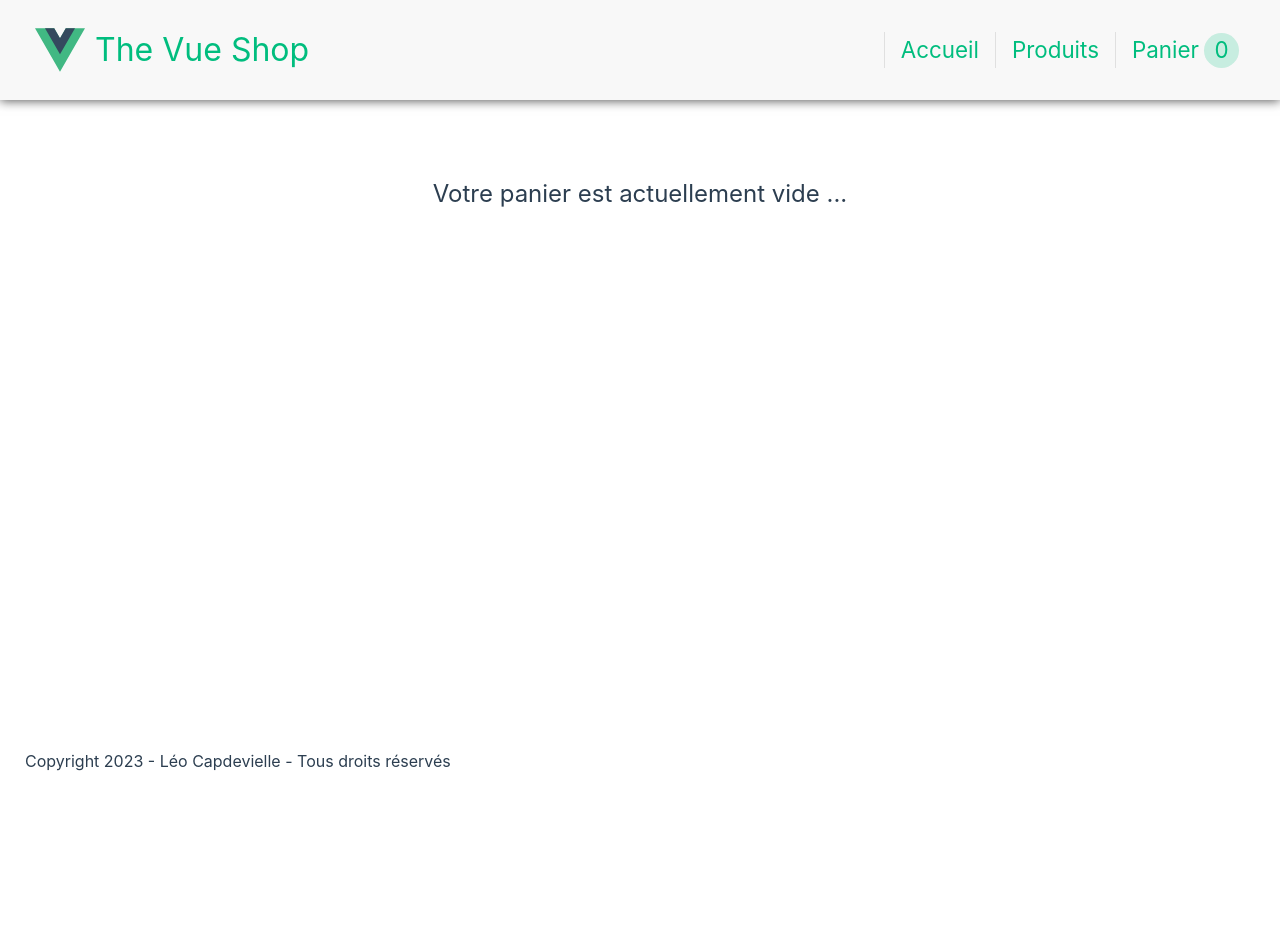
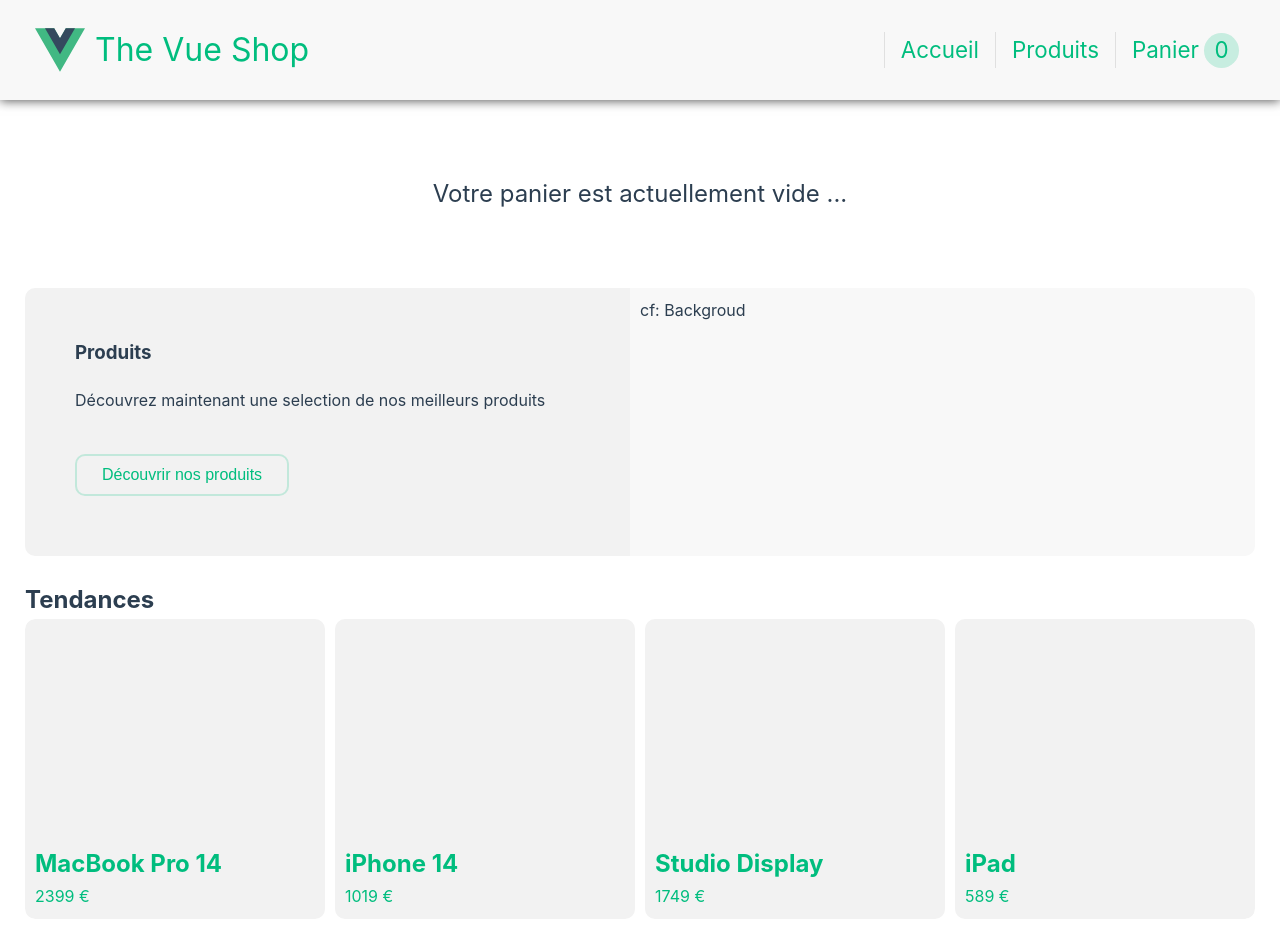
Before and after one commit to leocapde/the-vue-shop, a Vue app: page /cart in a window 1280 px wide. Shown: the top 952 px of the page. Before the commit the page ends 800 px from the top, so only its background shows below. Built offline with nearby package versions, Linux system fonts and the light colour scheme.

Commit message:
Création de la section Trending

```diff
--- a/src/components/ProductShowing.vue
+++ b/src/components/ProductShowing.vue
@@ -2,14 +2,13 @@
 import { storeToRefs } from "pinia";
 import { useProductsStore } from "../stores/products";
 import { useCartStore } from "../stores/cart";
-import Banner from "./Banner.vue";
 import ValidateBtn from "./buttons/ValidateBtn.vue";
 const { product } = storeToRefs(useProductsStore());
 const { addToCart } = useCartStore();
 </script>
 
 <template>
-  <section id="ProductShowing">
+  <section id="ProductShowing" :key="this.$route.params.id">
     <div class="product-showing-img">cf: Image</div>
     <div class="product-showing-description">
       <h3 class="product-showing-title">{{ product.name }}</h3>
@@ -46,7 +45,6 @@
       </div>
     </div>
   </section>
-  <Banner />
 </template>
 
 <script>
@@ -54,6 +52,10 @@
 
 export default {
   mounted() {
+    const route = parseInt(this.$route.params.id);
+    getProduct(route);
+  },
+  updated() {
     const route = parseInt(this.$route.params.id);
     getProduct(route);
   },
--- a/src/components/ProductsCard.vue
+++ b/src/components/ProductsCard.vue
@@ -40,6 +40,7 @@
   &-title {
     font-weight: bold;
     font-size: 1.5rem;
+    margin: 0;
   }
 }
 </style>
--- a/src/components/ProductsList.vue
+++ b/src/components/ProductsList.vue
@@ -25,6 +25,9 @@
 </template>
 
 <style scoped lang="scss">
+#ProductsList {
+  margin-bottom: 25px;
+}
 .productsList-container {
   display: grid;
   grid-template-columns: repeat(4, 1fr);
--- a/src/components/Showcase.vue
+++ b/src/components/Showcase.vue
@@ -59,6 +59,7 @@
   justify-content: center;
   align-items: end;
   font-size: 1.2rem;
+  min-height: 225px;
 
   &-one {
     grid-column: 1 / span 2;
@@ -73,6 +74,7 @@
     @media (max-width: 768px) {
       grid-column: 1 / span 4;
       grid-row: 1;
+      aspect-ratio: auto;
     }
   }
 
--- /dev/null
+++ b/src/components/Trending.vue
@@ -0,0 +1,58 @@
+<script setup>
+import ProductsCard from "./ProductsCard.vue";
+import { storeToRefs } from "pinia";
+import { useProductsStore } from "../stores/products";
+const { trending } = storeToRefs(useProductsStore());
+</script>
+
+<template>
+  <section id="Trending">
+    <h3 class="trending-title">Tendances</h3>
+    <div class="trending-list">
+      <ProductsCard
+        v-for="product in trending"
+        class="trending-list-item"
+        :key="product.id"
+        :to="{ name: 'product', params: { id: product.id } }"
+      >
+        <template #title>{{ product.name }}</template>
+        <template #price>{{ product.price }} €</template>
+      </ProductsCard>
+    </div>
+  </section>
+</template>
+
+<script>
+const { getTrending } = useProductsStore();
+
+export default {
+  mounted() {
+    getTrending();
+  },
+};
+</script>
+
+<style scoped lang="scss">
+.trending {
+  &-title {
+    font-size: 1.5rem;
+    font-weight: bold;
+  }
+
+  &-list {
+    display: grid;
+    grid-auto-flow: column;
+    grid-gap: 10px;
+    overflow: scroll;
+    border-radius: 10px;
+
+    &-item {
+      width: 300px;
+
+      @media (max-width: 768px) {
+        width: 250px;
+      }
+    }
+  }
+}
+</style>
--- a/src/stores/products.js
+++ b/src/stores/products.js
@@ -4,6 +4,7 @@
   id: "products",
   state: () => ({
     filter: "all",
+    trending: [],
     product: {},
     products: [
       {
@@ -46,7 +47,7 @@
         name: 'Écran PC 24" Professionnel ViewFinity S60U',
         price: 199,
         categorie: "moniteurs",
-        trending: false,
+        trending: true,
         specs: {
           Marque: "Samsung",
           Taille: '24"',
@@ -84,9 +85,12 @@
     resetFilter() {
       this.filter = "all";
     },
-    async getProduct(id) {
+    getProduct(id) {
       const index = this.products.findIndex((product) => product.id === id);
       this.product = this.products[index];
     },
+    getTrending() {
+      this.trending = this.products.filter((item) => item.trending);
+    },
   },
 });
--- a/src/views/CartView.vue
+++ b/src/views/CartView.vue
@@ -4,6 +4,8 @@
 import CartProduct from "../components/CartProduct.vue";
 import CartTotal from "../components/CartTotal.vue";
 import DeleteBtn from "../components/buttons/DeleteBtn.vue";
+import Banner from "../components/Banner.vue";
+import Trending from "../components/Trending.vue";
 
 const { cart } = storeToRefs(useCartStore());
 const { deleteToCart } = useCartStore();
@@ -40,6 +42,8 @@
         </CartTotal>
       </div>
     </div>
+    <Banner />
+    <Trending />
   </main>
 </template>
 
--- a/src/views/HomeView.vue
+++ b/src/views/HomeView.vue
@@ -1,11 +1,13 @@
 <script setup>
 import Showcase from "../components/Showcase.vue";
 import Banner from "../components/Banner.vue";
+import Trending from "../components/Trending.vue";
 </script>
 
 <template>
   <main id="Home">
     <Showcase />
     <Banner />
+    <Trending />
   </main>
 </template>
--- a/src/views/ProductView.vue
+++ b/src/views/ProductView.vue
@@ -1,9 +1,13 @@
 <script setup>
 import ProductShowing from "../components/ProductShowing.vue";
+import Banner from "../components/Banner.vue";
+import Trending from "../components/Trending.vue";
 </script>
 
 <template>
   <main id="Product">
     <ProductShowing />
+    <Banner />
+    <Trending />
   </main>
 </template>
--- a/src/views/ProductsView.vue
+++ b/src/views/ProductsView.vue
@@ -1,10 +1,12 @@
 <script setup>
 import ProductsList from "../components/ProductsList.vue";
+import Trending from "../components/Trending.vue";
 </script>
 
 <template>
   <main id="Products">
     <ProductsList />
+    <Trending />
   </main>
 </template>
 
```
